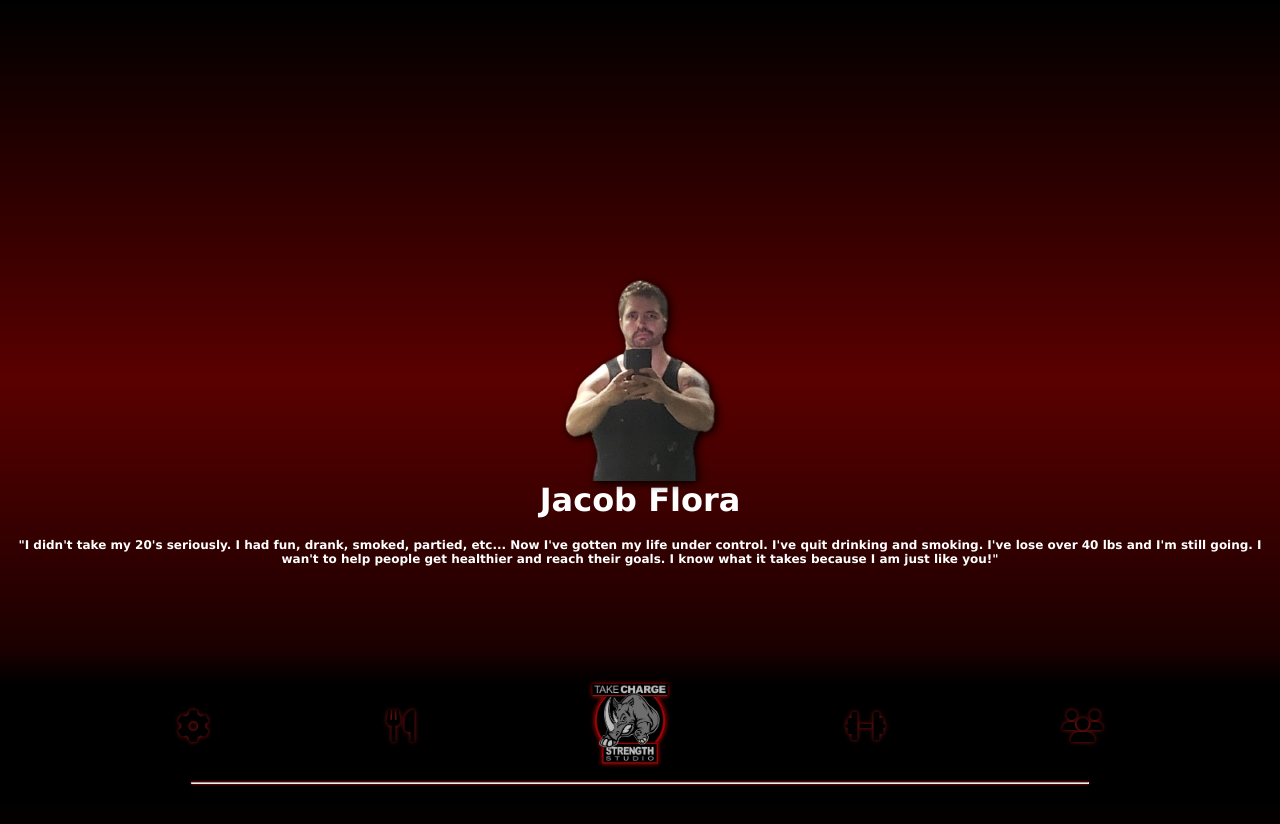
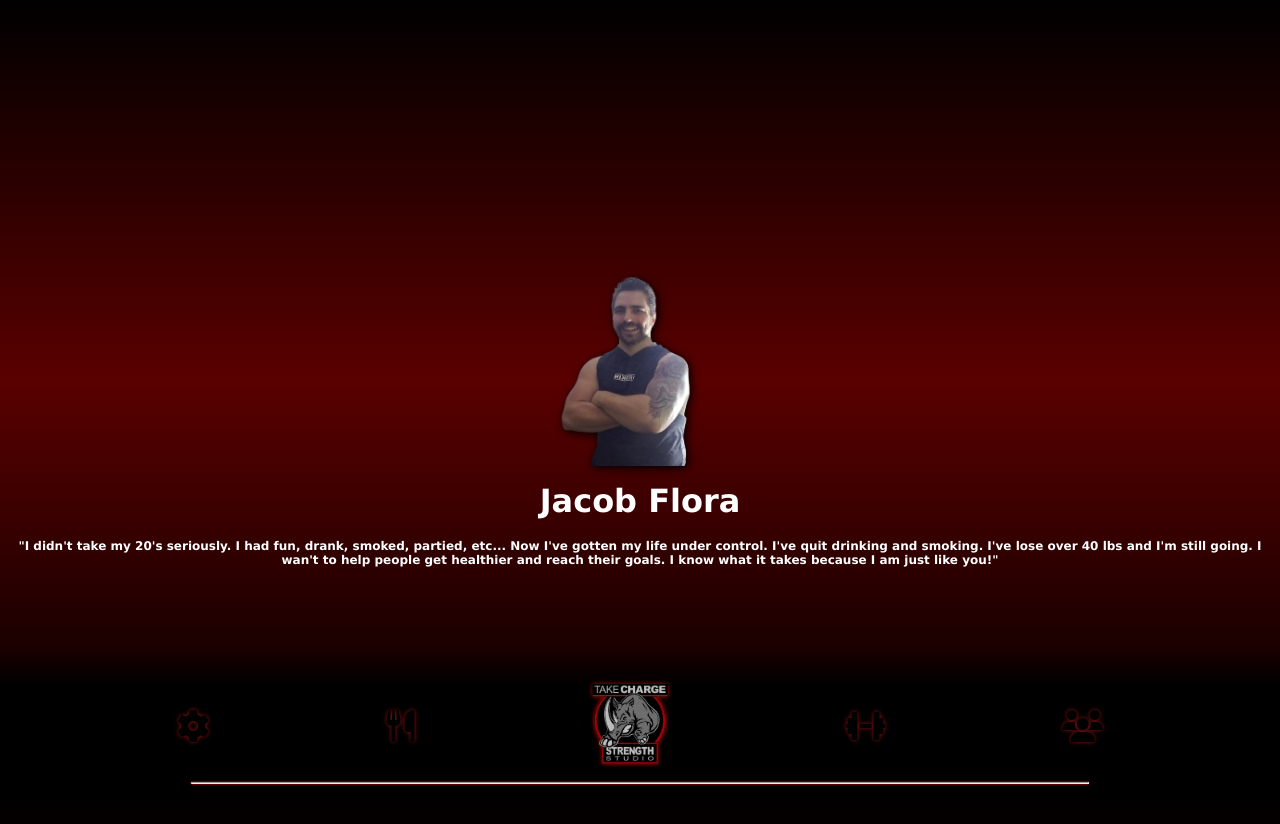
Before and after one commit to Jacob52210/TCSS-App, a React (Create React App) app: page /#/trainers/Jake in a window 1280 px wide. Shown: the top 824 px of the page. Built offline with nearby package versions, Linux system fonts and the light colour scheme.

Commit message:
changed Jake pic

```diff
--- a/src/components/trainers/trainers.css
+++ b/src/components/trainers/trainers.css
@@ -25,6 +25,9 @@
 }
 
 .trainer-img {
+	width: auto;
+	height: 200px;
+	margin-bottom: 1rem;
 	filter: drop-shadow(2px 2px 5px rgb(0, 0, 0));
 }
 
```
Also changed, not shown: public/img/Jake.png.
